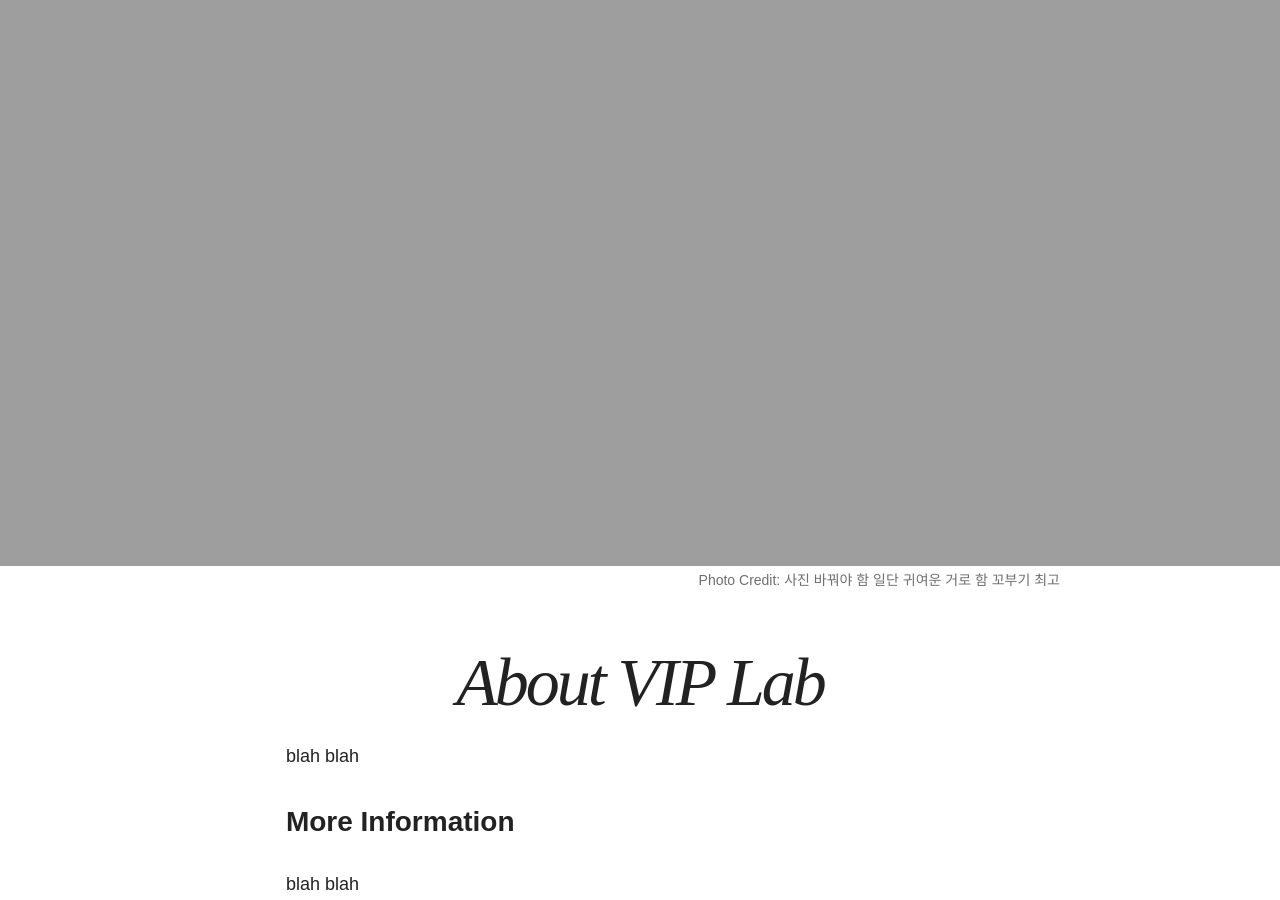
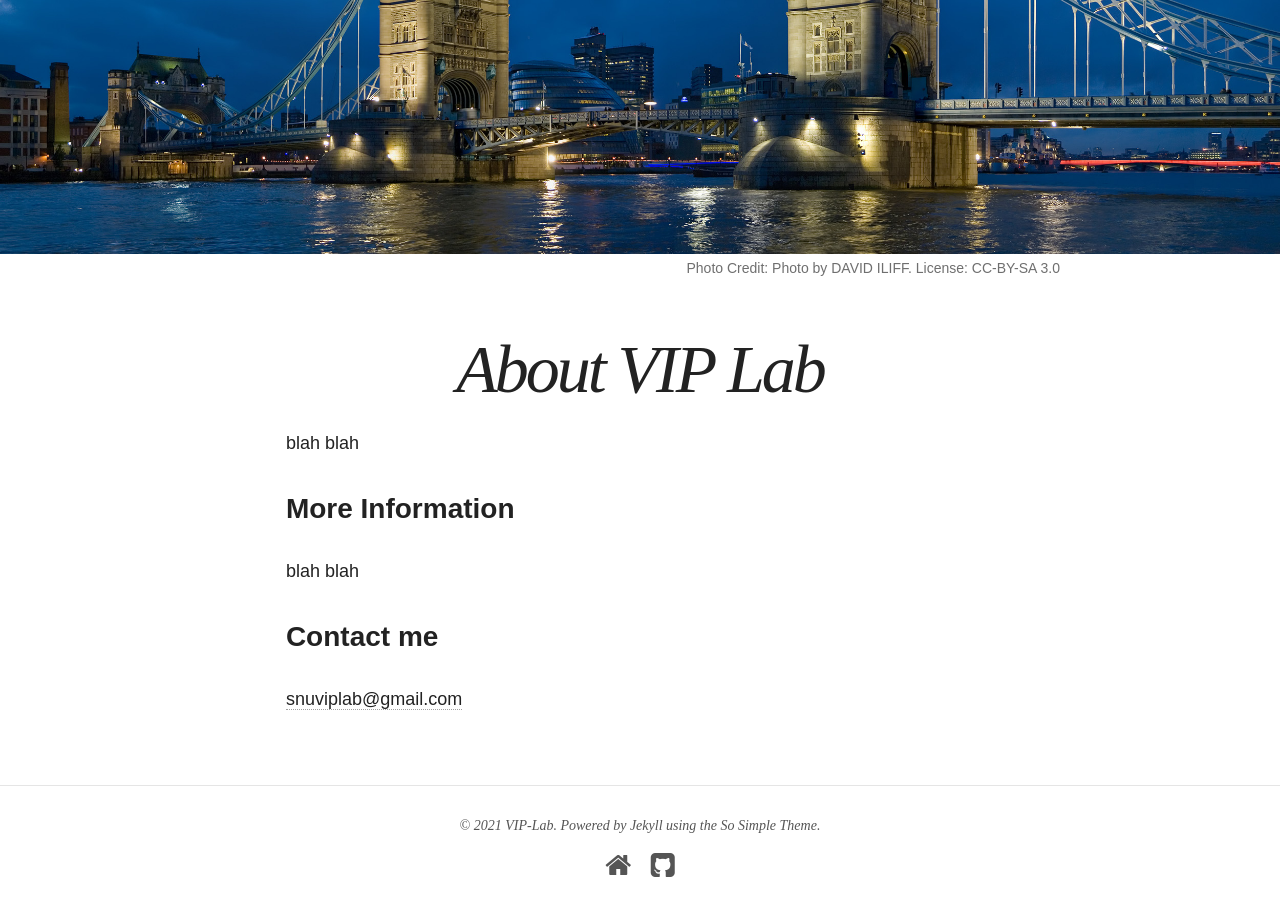
Before and after one commit to snuviplab/snuviplab.github.io, a Jekyll site: the page built from about/index.md, in a window 1280 px wide and 900 px high, scrolled down 549 px. Built offline with Jekyll 4.4.1, drawn with Linux system fonts in a browser that asks for light colours; nearby versions of some CDN libraries.

Commit message:
add homepage

```diff
--- a/_includes/footer.html
+++ b/_includes/footer.html
@@ -2,6 +2,7 @@
 
 <span>&copy; {{ site.time | date: '%Y' }} {{ site.owner.name }}. Powered by <a href="http://jekyllrb.com">Jekyll</a> using the <a href="http://mademistakes.com/so-simple/">So Simple Theme</a>.</span>
 <div class="social-icons">
+	<a href="http://viplab.snu.ac.kr" title="Homepage" target="_blank"><i class="fa fa-home fa-2x"></i></a>
 	{% if site.owner.twitter %}<a href="http://twitter.com/{{ site.owner.twitter }}" title="{{ site.owner.name}} on Twitter" target="_blank"><i class="fa fa-twitter-square fa-2x"></i></a>{% endif %}
 	{% if site.owner.facebook %}<a href="http://facebook.com/{{ site.owner.facebook }}" title="{{ site.owner.name}} on Facebook" target="_blank"><i class="fa fa-facebook-square fa-2x"></i></a>{% endif %}
 	{% if site.owner.google.plus %}<a href="http://plus.google.com/+{{ site.owner.google.plus }}" title="{{ site.owner.name}} on Google+" target="_blank"><i class="fa fa-google-plus-square fa-2x"></i></a>{% endif %}
--- a/about/index.md
+++ b/about/index.md
@@ -4,9 +4,9 @@
 excerpt: ""
 modified: 2021-10-12T22:30:00.564948-00:00
 image:
-  feature: pokemon.jpeg
-  credit: "사진 바꿔야 함 일단 귀여운 거로 함 꼬부기 최고"
-  # creditlink: http://en.wikipedia.org/wiki/File:Tower_bridge_London_Twilight_-_November_2006.jpg
+  feature: Tower_bridge_London_Twilight_-_November_2006.jpg
+  credit: "Photo by DAVID ILIFF. License: CC-BY-SA 3.0"
+  creditlink: http://en.wikipedia.org/wiki/File:Tower_bridge_London_Twilight_-_November_2006.jpg
 ---
 
 blah blah
```
